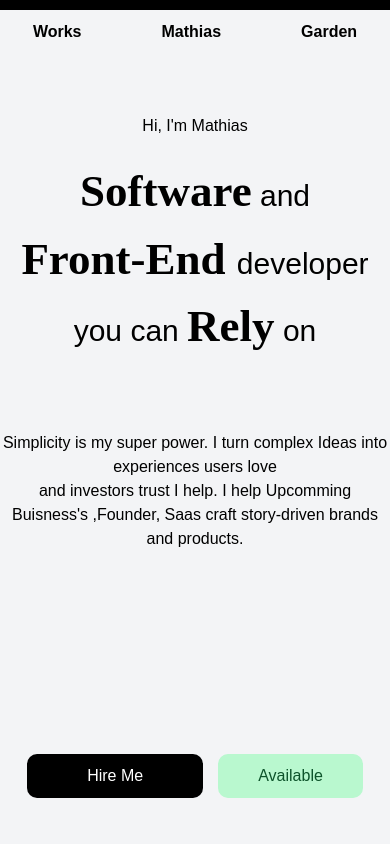
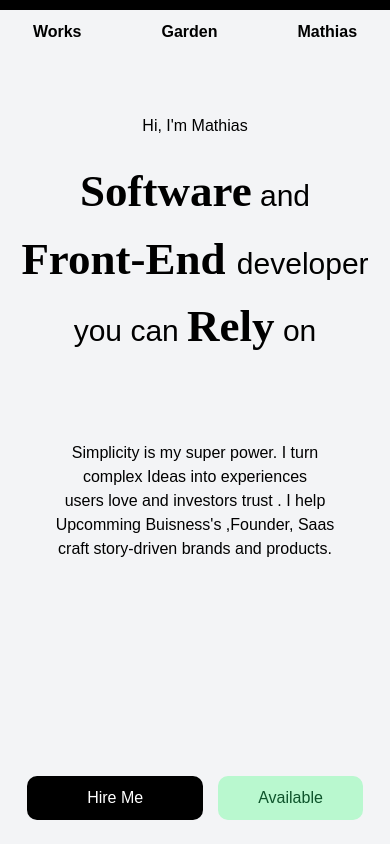
Before and after one commit to atrojiggambob22/MyPortfolio, a React (Vite) app: page / in a window 390 px wide. Shown: the top 844 px of the page. Built offline with nearby package versions, Linux system fonts and the light colour scheme.

Commit message:
still making chnages but for media quesires when the page is in tablet view next would be landscape view

```diff
--- a/src/Portfolio.css
+++ b/src/Portfolio.css
@@ -156,7 +156,10 @@ footer img{
 
 @media  (min-width:200px) and (max-width:800px){
 
-
+    .mingodrtheb{
+        /* width: ; */
+        /* display: none; */
+    }
     /* this style is for the paragraph  */
     .firstvhaimsn{
         font-size: 30px !important;
@@ -177,6 +180,10 @@ footer img{
     }
 
     /* This style is for the first p tag  */
+    .firppdonf11{
+        margin: 10px 50px;
+        overflow: hidden;
+    }
     .firppdonf{
         margin-top: 20px;
         width: 100%;
@@ -280,11 +287,7 @@ footer img{
         overflow: hidden;
         gap:40px !important;
     }
-    .bossofiggdfed img{
-        /* margin: 50px !important; */
-        /* height: 60vh; */
-        /* width: 500%; */
-    }
+
     .miningforme4{
         display: none;
     }
@@ -365,7 +368,7 @@ footer img{
     }
     .Activebtns{
         gap: 15px;
-        top:-50px;
+        top:-90px;
     }
     .Hirebtn{
         padding: 10px 60px;
@@ -459,3 +462,6 @@ footer img{
     }
 
 }
+@media (min-width:520px) and (max-width:640px){
+
+}
--- a/src/Portfolio.jsx
+++ b/src/Portfolio.jsx
@@ -1,4 +1,4 @@
-import React from "react";
+import React, {useRef} from "react";
 import './Portfolio.css';
 import { FontAwesomeIcon } from "@fortawesome/react-fontawesome";
 import devrift1 from "../public/Images/devrift1.PNG"
@@ -30,6 +30,19 @@ import { faLinkedin } from '@fortawesome/free-brands-svg-icons';
 import { faFacebook, faInstagram, faWhatsapp, faTwitter } from '@fortawesome/free-brands-svg-icons';
 
 const Portfolio =()=>{
+    const workRef = useRef(null);
+
+  const scrollToWorks = () => {
+    workRef.current?.scrollIntoView({ behavior: 'smooth' });
+  };
+
+  const mathiasRef = useRef(null);
+
+  const scrollTomathias = () => {
+    mathiasRef.current?.scrollIntoView({ behavior: 'smooth' });
+  };
+
+
     return(
         <>
 
@@ -40,9 +53,21 @@ const Portfolio =()=>{
                 <FadeInSection delay={0.1} >
 
                 <nav className="flex flex-row  text-center justify-center gap-20 my-[20px] overflow-y-hidden">
-                    <div style={{fontWeight:"600"}}>Works</div>
+                    <a  onClick={scrollToWorks}>
+
+                    <div style={{fontWeight:"600"}} >Works</div>
+
+                    </a>
+
+
+
+                    <div style={{fontWeight:"600"}}>Garden</div>
+
+                    <a onClick={scrollTomathias}>
+
+
                     <div style={{fontWeight:"600"}}>Mathias</div>
-                    <div style={{fontWeight:"600"}}>Garden</div>
+                    </a>
                 </nav>
 
                 </FadeInSection>
@@ -68,11 +93,11 @@ const Portfolio =()=>{
 
 
 
-            <div className="h-[30vh]" >
+            <div className="h-[35vh] firppdonf11" >
 
                 <FadeInSection delay={0.7}>
 
-            <p className="text-center firppdonf overflow-y-hidden">Simplicity is my super power. I turn complex Ideas into experiences users love <br />and investors  trust <span className="mingodrtheb ghididdd" style={{}}>I help. I help Upcomming Buisness's ,Founder, Saas  craft story-driven brands and products.</span> </p>
+            <p className="text-center firppdonf overflow-y-hidden">Simplicity is my super power. I turn complex Ideas  into experiences <br />users love and investors  trust <span className="mingodrtheb ghididdd" style={{}}>. I help Upcomming Buisness's ,Founder, Saas  craft story-driven brands and products.</span> </p>
 
                 </FadeInSection>
             </div>
@@ -83,7 +108,7 @@ const Portfolio =()=>{
 
 
 
-             <div className="text-center flex justify-center gap-[50px]  relative top-[-150px] Activebtns h-[10vh]">
+             <div className="text-center flex justify-center gap-[50px]  relative top-[-190px] Activebtns h-[10vh]">
                  <FadeInSection delay={0.8}>
 
                 <div className="text-white bg-black p-[5px] px-[120px] rounded-[10px] py-[15px] Hirebtn">
@@ -123,8 +148,8 @@ const Portfolio =()=>{
 
 
 
-            <div className="my-[70px] text-center  relative top-[-120px]">
-                <div className="relative top-[-20px] my-[90px]">
+            <div className="my-[70px] text-center  relative top-[-120px]" >
+                <div className="relative top-[-20px] my-[90px]" ref={workRef}>
                     <h3 className="font-bold text-[30px]">Some of My Works</h3>
                 </div>
 
@@ -227,10 +252,10 @@ const Portfolio =()=>{
 
 
 
-                <div className="mx-[140px] mb-[150px] bg-gray-300 p-[50px] rounded-[30px] ogapics">
+                <div className="mx-[140px] mb-[150px] bg-gray-300 p-[50px] rounded-[30px] ogapics" >
 
 
-                    <div>
+                    <div ref={mathiasRef}>
                         <h2 className="text-[40px]">
                         Behind the Pixels
                         </h2>
```
